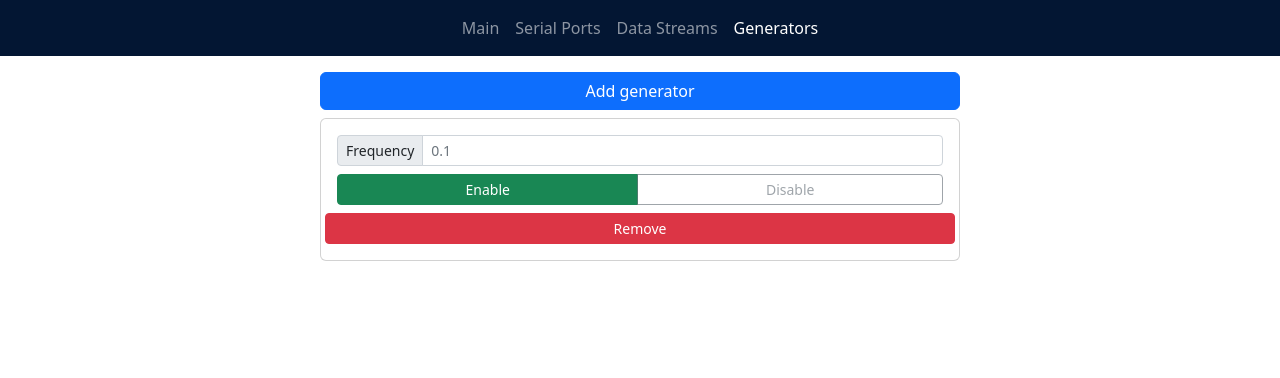
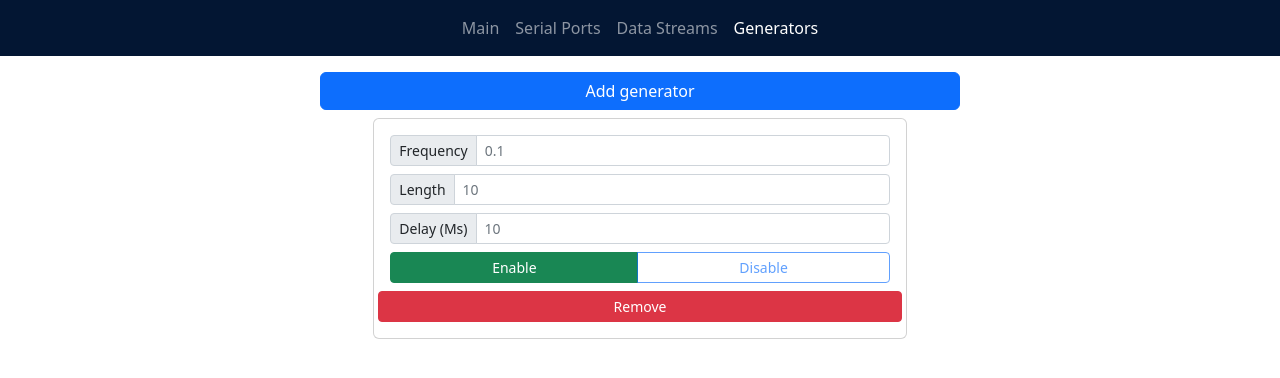
Before and after one commit to ArthurKoba/series-communication, a React (Create React App) app: page /generators in a window 1280 px wide. Both pictures are taken after a click on the button "Add generator". Shown: the top 378 px of the page. Built offline with nearby package versions, Linux system fonts and the light colour scheme.

Commit message:
add generator functional, setter handler, change length data and delay functional

```diff
--- a/src/modules/generators/components/GeneratorItem.jsx
+++ b/src/modules/generators/components/GeneratorItem.jsx
@@ -7,16 +7,38 @@ const GeneratorItem = observer(({generator}) => {
     const [frequency, setFrequency] = useState("");
     const [frequencyInvalid, setFrequencyInvalid] = useState(false)
 
+    const [lengthData, setLengthData] = useState("");
+    const [lengthDataInvalid, setLengthDataInvalid] = useState(false)
+
+    const [delayMs, setDelayMs] = useState("");
+    const [delayMsInvalid, setDelayMsInvalid] = useState(false)
+
     const handlerSetFrequency = (value) => {
         setFrequency(value)
         value = parseFloat(value)
-        if (isNaN(value)) return setFrequencyInvalid(true)
+        if (isNaN(value) || value === 0.0) return setFrequencyInvalid(true)
         setFrequencyInvalid(false)
         generator.setFrequency(value)
     }
 
+    const handlerSetLengthData = (value) => {
+        setLengthData(value)
+        value = parseInt(value)
+        if (isNaN(value) || value === 0) return setLengthDataInvalid(true)
+        setLengthDataInvalid(false)
+        generator.setLengthData(value)
+    }
+
+    const handlerSetDelay = (value) => {
+        setDelayMs(value)
+        value = parseInt(value)
+        if (isNaN(value) || value === 0) return setDelayMsInvalid(true)
+        setDelayMsInvalid(false)
+        generator.setDelayMs(value)
+    }
+
     return (
-        <Container fluid className="col-6 mt-2">
+        <Container fluid className="col-5 mt-2">
             <Card>
                 <Card.Body className="row">
                     <InputGroup size="sm" className="mb-2">
@@ -28,6 +50,25 @@ const GeneratorItem = observer(({generator}) => {
                             value={frequency}
                         />
                     </InputGroup>
+                    <InputGroup size="sm" className="mb-2">
+                        <InputGroup.Text>Length</InputGroup.Text>
+                        <Form.Control
+                            onChange={(e) => handlerSetLengthData(e.target.value)}
+                            placeholder={generator.lengthData}
+                            isInvalid={lengthDataInvalid}
+                            value={lengthData}
+                        />
+                    </InputGroup>
+                    <InputGroup size="sm" className="mb-2">
+                        <InputGroup.Text>Delay (Ms)</InputGroup.Text>
+                        <Form.Control
+                            onChange={(e) => handlerSetDelay(e.target.value)}
+                            placeholder={generator.delayMs}
+                            isInvalid={delayMsInvalid}
+                            value={delayMs}
+                        />
+                    </InputGroup>
+
                     <ButtonGroup className="mb-2">
                         <Button variant={generator.isEnabled? "outline-success": "success"} size="sm"
                                 disabled={generator.isEnabled}
@@ -35,7 +76,7 @@ const GeneratorItem = observer(({generator}) => {
                                 onClick={() => generator.enable()}>
                             Enable
                         </Button>
-                        <Button variant={!generator.isEnabled? "outline-secondary": "secondary"}
+                        <Button variant={!generator.isEnabled? "outline-primary": "primary"}
                                 size="sm" disabled={!generator.isEnabled}
                                 active={!generator.isEnabled}
                                 onClick={() => generator.disable()}>
--- a/src/modules/generators/store/generatorStorage.js
+++ b/src/modules/generators/store/generatorStorage.js
@@ -3,13 +3,17 @@ import {makeAutoObservable} from "mobx";
 class Generator {
 
     isEnabled = false
-    frequency = 0
+    handler = null
+    task = null
 
     constructor(configs = {}) {
         this.id = configs.id
         this.manager = configs.manager
         this.frequency = configs?.frequency || 0.1
+        this.lengthData = configs?.lengthData || 10
+        this.delayMs = configs?.delayMs || 10
         this.isEnabled = configs?.isEnabled
+        if (this.isEnabled) this.enable()
         makeAutoObservable(this)
     }
 
@@ -18,9 +22,26 @@ class Generator {
         this.updateConfigs()
     }
 
+    async startTask() {
+        if (this.task !== null) return
+        let index = 0
+        while (this.isEnabled) {
+            if (this.handler !== null) {
+                let data = []
+                let stopIndex = index + this.lengthData
+                for (index; index < stopIndex && this.isEnabled; index++) {
+                    data.push(Math.sin(this.frequency * index))
+                }
+                this.handler({dataType: null, data: data})
+            }
+            await new Promise(resolve => setTimeout(resolve, this.delayMs));
+        }
+    }
+
     updateConfigs() {
         this.manager.updateGeneratorConfig({
-            id: this.id, frequency: this.frequency, isEnabled: this.isEnabled
+            id: this.id, frequency: this.frequency, isEnabled: this.isEnabled,
+            lengthData: this.lengthData, delayMs: this.delayMs
         })
     }
 
@@ -30,6 +51,7 @@ class Generator {
 
     enable() {
         this.isEnabled = true
+        this.task = this.startTask()
         this.updateConfigs()
     }
 
@@ -38,6 +60,17 @@ class Generator {
         this.updateConfigs()
     }
 
+    setLengthData(value) {
+        this.lengthData = value
+        this.updateConfigs()
+    }
+
+    setDelayMs(value) {
+        this.delayMs = value
+        this.updateConfigs()
+    }
+
+    setHandler = (handler) => this.handler = handler
 }
 
 export default Generator;
```
